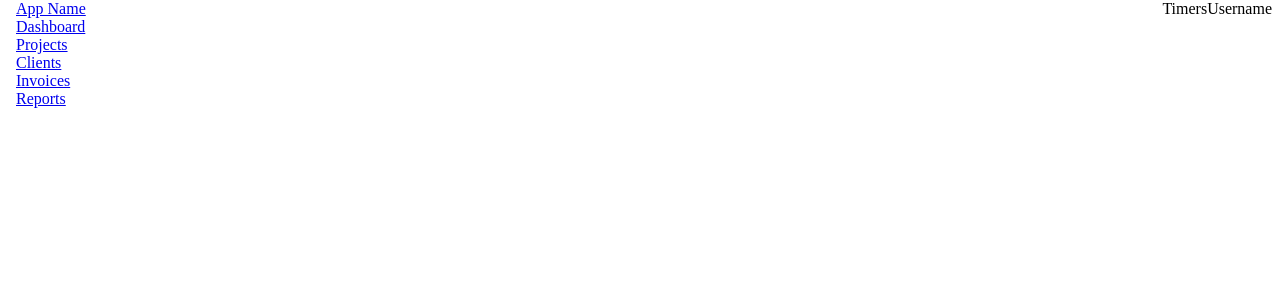
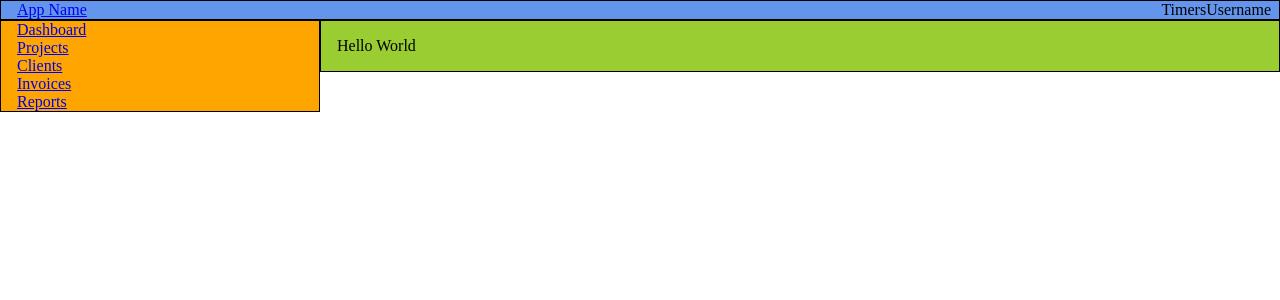
Before and after one commit to RFHold/client-invoicer, a React (Create React App) app: page / in a window 1280 px wide. Shown: the top 300 px of the page. Built offline with nearby package versions, Linux system fonts and the light colour scheme.

Commit message:
more components

```diff
--- /dev/null
+++ b/src/App.css
@@ -0,0 +1,5 @@
+#app-container, #navbar-col, #pagecontainer-col, #app-row {
+    height: 100vh;
+    padding: 0;
+    margin: 0;
+}
--- a/src/App.js
+++ b/src/App.js
@@ -1,7 +1,10 @@
 import React from 'react';
 import { BrowserRouter as Router, Route } from "react-router-dom";
+import "./App.css";
+import { Grid, Row, Col } from 'react-flexbox-grid';
 import GlobalHeader from "./components/GlobalHeader";
 import Navbar from "./components/Navbar";
+import PageContainer from "./components/PageContainer";
 
 class App extends React.Component {
   render() {
@@ -9,7 +12,16 @@ class App extends React.Component {
       <Router>
         <div>
           <GlobalHeader />
-          <Navbar />
+          <Grid fluid id="app-container">
+            <Row id="app-row">
+              <Col xs={3} id="navbar-col">
+                <Navbar />
+              </Col>
+              <Col xs={9} id="pagecontainer-col">
+                <PageContainer />
+              </Col>
+            </Row>
+          </Grid>
         </div>
       </Router>
     );
--- a/src/components/GlobalHeader/index.js
+++ b/src/components/GlobalHeader/index.js
@@ -1,6 +1,7 @@
 import React from 'react';
 import { Grid, Row, Col } from 'react-flexbox-grid';
 import { Link } from "react-router-dom";
+import "./style.css";
 
 function GlobalHeader() {
 	return (
--- /dev/null
+++ b/src/components/GlobalHeader/style.css
@@ -0,0 +1,4 @@
+#global-header-container {
+    border: 1px solid #000;
+    background-color: cornflowerblue;
+}
--- a/src/components/Navbar/index.js
+++ b/src/components/Navbar/index.js
@@ -1,6 +1,7 @@
 import React from 'react';
 import { Grid, Row, Col } from 'react-flexbox-grid';
 import { Link } from "react-router-dom";
+import "./style.css";
 
 function Navbar() {
     return (
--- /dev/null
+++ b/src/components/Navbar/style.css
@@ -0,0 +1,4 @@
+#navbar-container {
+    border: 1px solid #000;
+    background-color: orange;
+}
--- a/src/components/PageContainer/index.js
+++ b/src/components/PageContainer/index.js
@@ -1,9 +1,18 @@
 import React from 'react';
 import { Grid, Row, Col } from 'react-flexbox-grid';
 import { Link } from "react-router-dom";
+import "./style.css";
 
 function PageContainer() {
-	return null;
+	return (
+		<Grid fluid id="page-container">
+			<Row>
+				<Col xs={12}>
+					<p>Hello World</p>
+				</Col>
+			</Row>
+		</Grid>
+	);
 }
 
 export default PageContainer;
--- /dev/null
+++ b/src/components/PageContainer/style.css
@@ -0,0 +1,4 @@
+#page-container {
+    border: 1px solid #000;
+    background-color: yellowgreen;
+}
--- a/src/index.css
+++ b/src/index.css
@@ -2,11 +2,8 @@
   box-sizing: border-box;
 }
 
-  html,
-  body,
-  #root,
-  #root > div,
-  div[data-reactroot] {
+@import-normalize;
+html, body, #root, #root>div, div[data-reactroot] {
   height: 100%;
   padding: 0;
   margin: 0;
```
Lines whose indentation alone changed are shown as unchanged.
